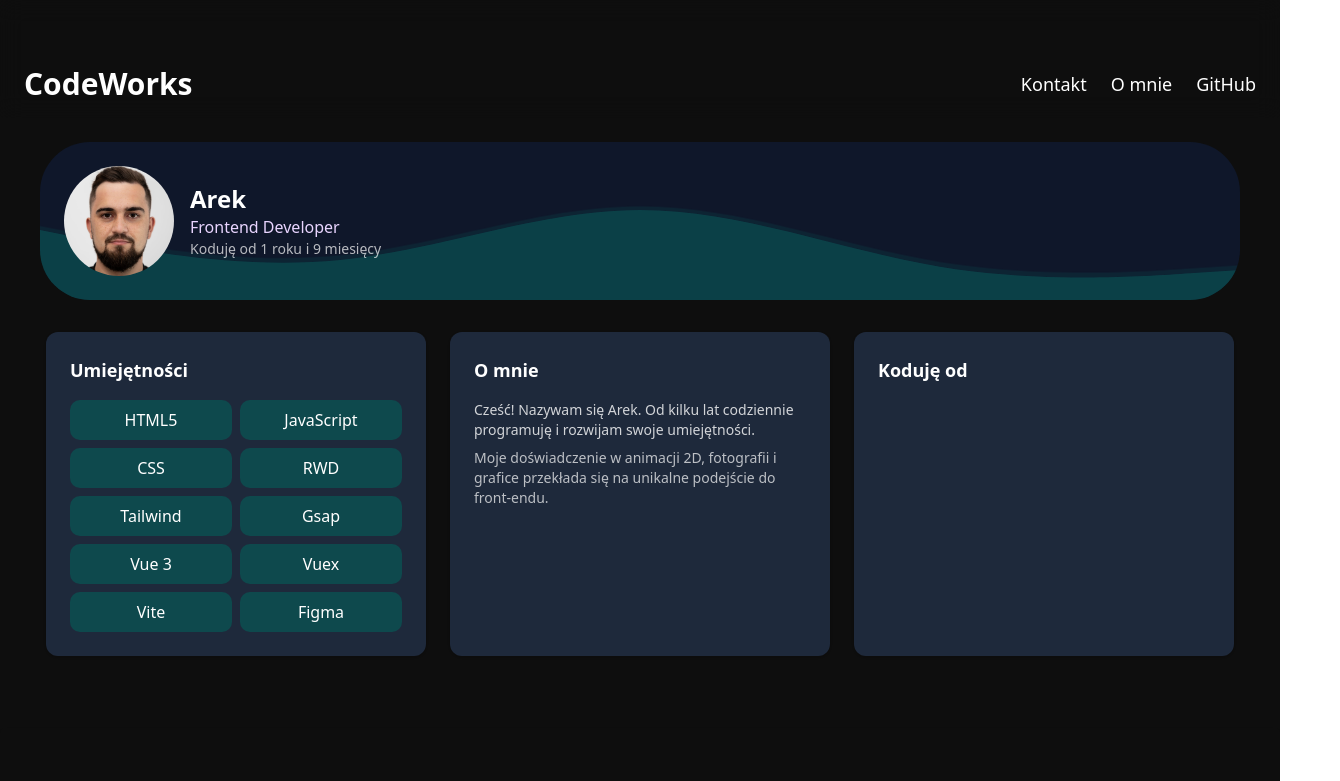
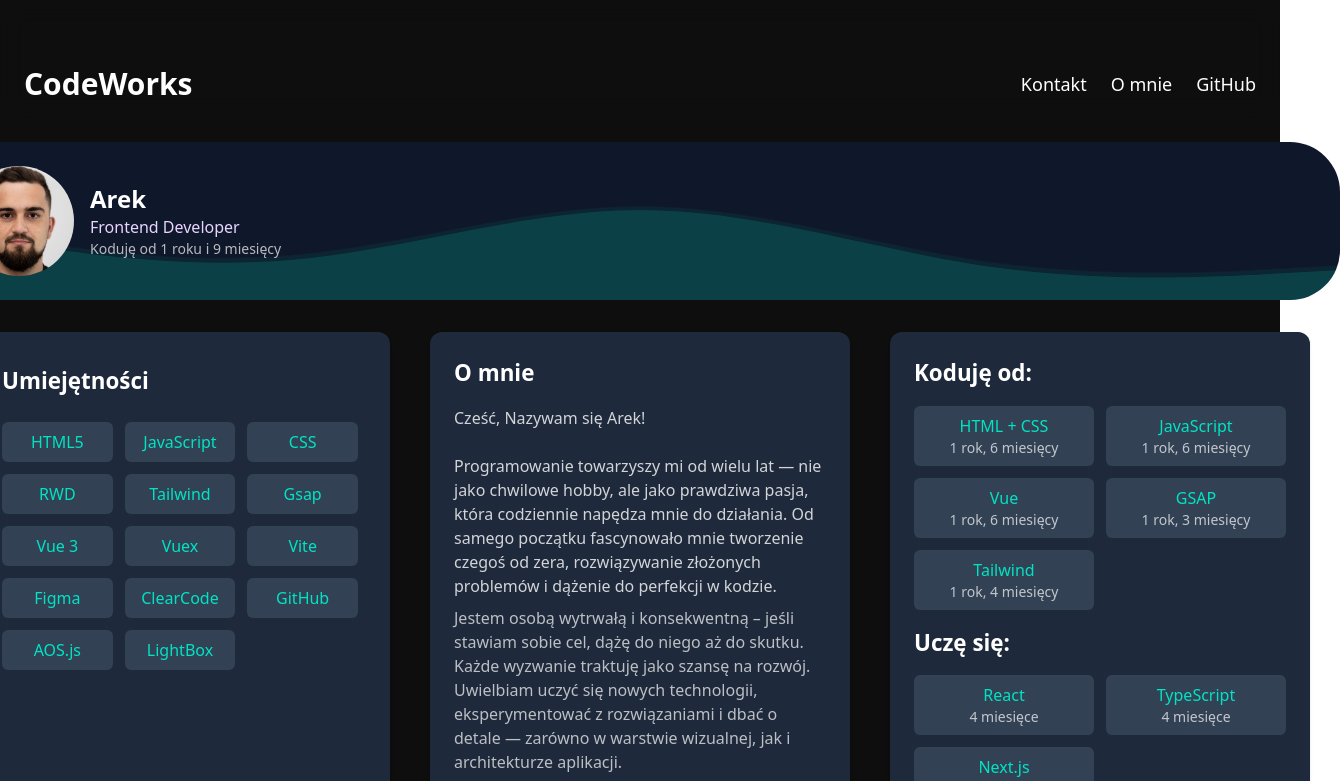
Before and after one commit to Ar3eek/AboutMe, a Vue app: page /Omnie in a window 1280 px wide. Shown: the top 781 px of the page, 1340 px wide, since content can reach past the window. Built offline with nearby package versions, Linux system fonts and the light colour scheme; what @vueuse/head would draw is missing.

Commit message:
next commit

```diff
--- a/src/components/Nawigacja.vue
+++ b/src/components/Nawigacja.vue
@@ -17,9 +17,16 @@ const toggleMenu = () => {
 
       <!-- Desktop menu -->
       <ul class="hidden md:flex md:gap-6 md:text-lg flex-wrap">
-        <router-link to="/Kontakt" class="hover:text-indigo-400">Kontakt</router-link>
-        <router-link to="/Omnie" class="hover:text-indigo-400">O mnie</router-link>
-        <router-link to="/Technologie" class="hover:text-indigo-400">GitHub</router-link>
+        <router-link to="/Kontakt" class="hover:text-green-300">Kontakt</router-link>
+        <router-link to="/Omnie" class="hover:text-green-300">O mnie</router-link>
+        <a
+            href="https://github.com/Ar3eek"
+            target="_blank"
+            rel="noopener noreferrer"
+            class="hover:text-green-300"
+        >
+          GitHub
+        </a>
       </ul>
 
       <!-- Hamburger button (mobile only) -->
@@ -35,9 +42,9 @@ const toggleMenu = () => {
           class="md:hidden absolute left-4 right-4 mt-2 bg-[#1f2937] bg-opacity-95 rounded-xl shadow-xl p-6 transition-all duration-500 ease-in-out transform origin-top scale-100"
       >
         <ul class="flex flex-col gap-4 text-lg">
-          <router-link @click="toggleMenu" to="/Kontakt" class="hover:text-indigo-400">Kontakt</router-link>
-          <router-link @click="toggleMenu" to="/Omnie" class="hover:text-indigo-400">O mnie</router-link>
-          <router-link @click="toggleMenu" to="/Technologie" class="hover:text-indigo-400">GitHub</router-link>
+          <router-link @click="toggleMenu" to="/Kontakt" class="hover:text-green-300">Kontakt</router-link>
+          <router-link @click="toggleMenu" to="/Omnie" class="hover:text-green-300">O mnie</router-link>
+          <router-link @click="toggleMenu" to="/Technologie" class="hover:text-green-300">GitHub</router-link>
         </ul>
       </div>
     </transition>
--- a/src/components/Omnie.vue
+++ b/src/components/Omnie.vue
@@ -1,10 +1,37 @@
 <script setup>
-
+const technologies = [
+  { name: 'HTML + CSS', duration: '1 rok, 6 miesięcy' },
+  { name: 'JavaScript', duration: '1 rok, 6 miesięcy' },
+  { name: 'Vue', duration: '1 rok, 6 miesięcy' },
+  { name: 'GSAP', duration: '1 rok, 3 miesięcy' },
+  { name: 'Tailwind', duration: '1 rok, 4 miesięcy' },
+];
+const newTechnologies = [
+  { name: 'React', duration: '4 miesięce' },
+  { name: 'TypeScript', duration: '4 miesięce' },
+  { name: 'Next.js', duration: '4 miesięce' },
+];
+const skills = [
+  'HTML5',
+  'JavaScript',
+  'CSS',
+  'RWD',
+  'Tailwind',
+  'Gsap',
+  'Vue 3',
+  'Vuex',
+  'Vite',
+  'Figma',
+  'ClearCode',
+  'GitHub',
+  'AOS.js',
+  'LightBox',
+];
 </script>
 
 <template>
-  <div class="  flex flex-col justify-center items-center text-white p-6 space-y-8">
-    <div class="relative w-[200px] xl:w-[1200px] rounded-[50px] overflow-hidden bg-[#0f172a] p-6 flex items-center gap-4 z-10">
+  <div class="  flex flex-col justify-center items-center text-white p-6 space-y-8" >
+    <div class="relative w-[200px] xl:w-[1400px] rounded-[50px] overflow-hidden bg-[#0f172a] p-6 flex items-center gap-4 z-10">
       <!-- Tło: fale -->
       <div class="absolute inset-0 z-0">
         <!-- Fala 1 -->
@@ -39,41 +66,56 @@
       </div>
     </div>
 
-    <div class="flex flex-col md:flex-row justify-center gap-6">
-      <div class="bg-slate-800 p-6 rounded-xl shadow w-full md:w-[380px]">
-        <h2 class="text-lg font-semibold  mb-4">Umiejętności</h2>
-        <div class=" flex-wrap grid grid-cols-2 gap-2">
-          <div class="bg-[#0e494d] p-2 rounded-[10px] text-center ">HTML5</div>
-          <div class="bg-[#0e494d] p-2 rounded-[10px] text-center ">JavaScript</div>
-          <div class="bg-[#0e494d] p-2 rounded-[10px] text-center ">CSS</div>
-          <div class="bg-[#0e494d] p-2 rounded-[10px] text-center ">RWD</div>
-          <div class="bg-[#0e494d] p-2 rounded-[10px] text-center ">Tailwind</div>
-          <div class="bg-[#0e494d] p-2 rounded-[10px] text-center ">Gsap</div>
-          <div class="bg-[#0e494d] p-2 rounded-[10px] text-center ">Vue 3</div>
-          <div class="bg-[#0e494d] p-2 rounded-[10px] text-center ">Vuex</div>
-          <div class="bg-[#0e494d] p-2 rounded-[10px] text-center ">Vite</div>
-          <div class="bg-[#0e494d] p-2 rounded-[10px] text-center ">Figma</div>
+    <div class="flex flex-col md:flex-row justify-center gap-10" data-aos="fade-up">
+      <div class="bg-slate-800 p-8 rounded-xl shadow w-full md:w-[420px]">
+        <h2 class="text-[1.4rem] font-semibold text-white mb-6">Umiejętności</h2>
+        <div class="grid grid-cols-2 sm:grid-cols-3 gap-3">
+          <div
+              v-for="skill in skills"
+              :key="skill"
+              class="bg-slate-700 text-[#00e4c3] font-medium px-4 py-2 rounded-md text-center"
+          >
+            {{ skill }}
+          </div>
         </div>
       </div>
-      <div class="bg-slate-800 p-6 rounded-xl shadow w-full md:w-[380px]">
-        <h2 class="text-lg font-semibold mb-4">O mnie</h2>
-        <p class="text-sm text-white/80 mb-2">
-          Cześć! Nazywam się Arek. Od kilku lat codziennie programuję i rozwijam swoje umiejętności.
+      <div class="bg-slate-800 p-6 rounded-xl shadow w-full md:w-[420px]">
+        <h2 class="text-[1.4rem] font-semibold mb-4">O mnie</h2>
+        <p class="text-[1rem] text-white/80 mb-2">
+          Cześć, Nazywam się Arek! <br><br> Programowanie towarzyszy mi od wielu lat — nie jako chwilowe hobby, ale jako prawdziwa pasja, która codziennie napędza mnie do działania.
+          Od samego początku fascynowało mnie tworzenie czegoś od zera,
+          rozwiązywanie złożonych problemów i dążenie do perfekcji w kodzie.
         </p>
-        <p class="text-sm text-white/70">
-          Moje doświadczenie w animacji 2D, fotografii i grafice przekłada się na unikalne podejście do front-endu.
+        <p class="text-[1rem] text-white/70 mb-2 ">
+          Jestem osobą wytrwałą i konsekwentną – jeśli stawiam sobie cel, dążę do niego aż do skutku. Każde wyzwanie traktuję jako szansę na rozwój.
+          Uwielbiam uczyć się nowych technologii, eksperymentować z rozwiązaniami i dbać o detale — zarówno w warstwie wizualnej, jak i architekturze aplikacji.
+        </p>
+        <p class="text-[1rem] text-white/70 mb-2  ">
+          Front-end to dla mnie nie tylko kod – to połączenie precyzji, estetyki i wydajności.
+          Staram się tworzyć interfejsy, które nie tylko dobrze wyglądają, ale przede wszystkim działają płynnie i są intuicyjne dla użytkownika.
         </p>
       </div>
-      <div class="bg-slate-800 p-6 rounded-xl shadow w-full md:w-[380px]">
-        <h2 class="text-lg font-semibold mb-4">Koduję od</h2>
-        <div class="space-y-2">
+      <div class="bg-slate-800 p-6 rounded-xl shadow w-full md:w-[420px]">
+        <h2 class="text-[1.4rem] font-semibold mb-4 text-white">Koduję od:</h2>
+        <div class="grid grid-cols-2 gap-3">
           <div
-              v-for="item in codingSince"
-              :key="item.tech"
-              class="bg-slate-700 p-3 rounded-lg"
+              v-for="item in technologies"
+              :key="item.name"
+              class="bg-slate-700 text-[#00e4c3] font-medium px-4 py-2 rounded-md text-center"
           >
-            <p class="font-medium text-white/90">{{ item.tech }}</p>
-            <p class="text-sm text-white/60">{{ item.time }}</p>
+            <p>{{ item.name }}</p>
+            <p class="text-sm text-white/70">{{ item.duration }}</p>
+          </div>
+        </div>
+        <h2 class="text-[1.4rem] font-semibold my-4 text-white">Uczę się:</h2>
+        <div class="grid grid-cols-2 gap-3">
+          <div
+              v-for="item in newTechnologies"
+              :key="item.name"
+              class="bg-slate-700 text-[#00e4c3] font-medium px-4 py-2 rounded-md text-center"
+          >
+            <p>{{ item.name }}</p>
+            <p class="text-sm text-white/70">{{ item.duration }}</p>
           </div>
         </div>
       </div>
--- a/src/components/Stopka.vue
+++ b/src/components/Stopka.vue
@@ -20,7 +20,7 @@
         <path fill="#089e8d" fill-opacity="0.2"
               d="M0,160L80,176C160,192,320,224,480,200C640,176,800,96,960,96C1120,96,1280,160,1360,192L1440,224V320H0Z" />
       </svg>
-      <p class="absolute z-10 bottom-[30px] left-1/2 translate-x-[-50%] text-white text-base font-medium ">
+      <p class="absolute z-10 bottom-[30px] left-1/2 translate-x-[-50%] text-white text-base text-[0.8rem] ">
         &copy; 2025 Arkadiusz Korzeniowski. Wszystkie prawa zastrzeżone.
       </p>
     </div>
```
